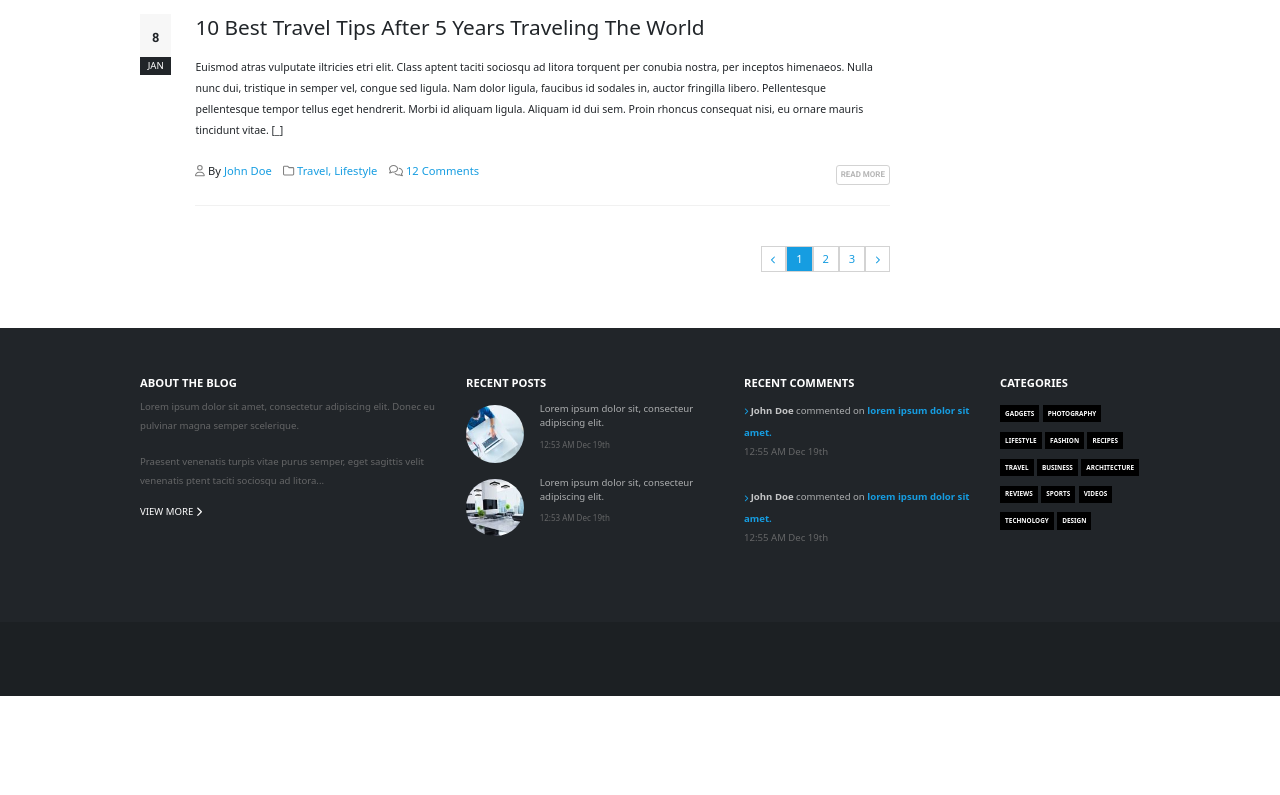
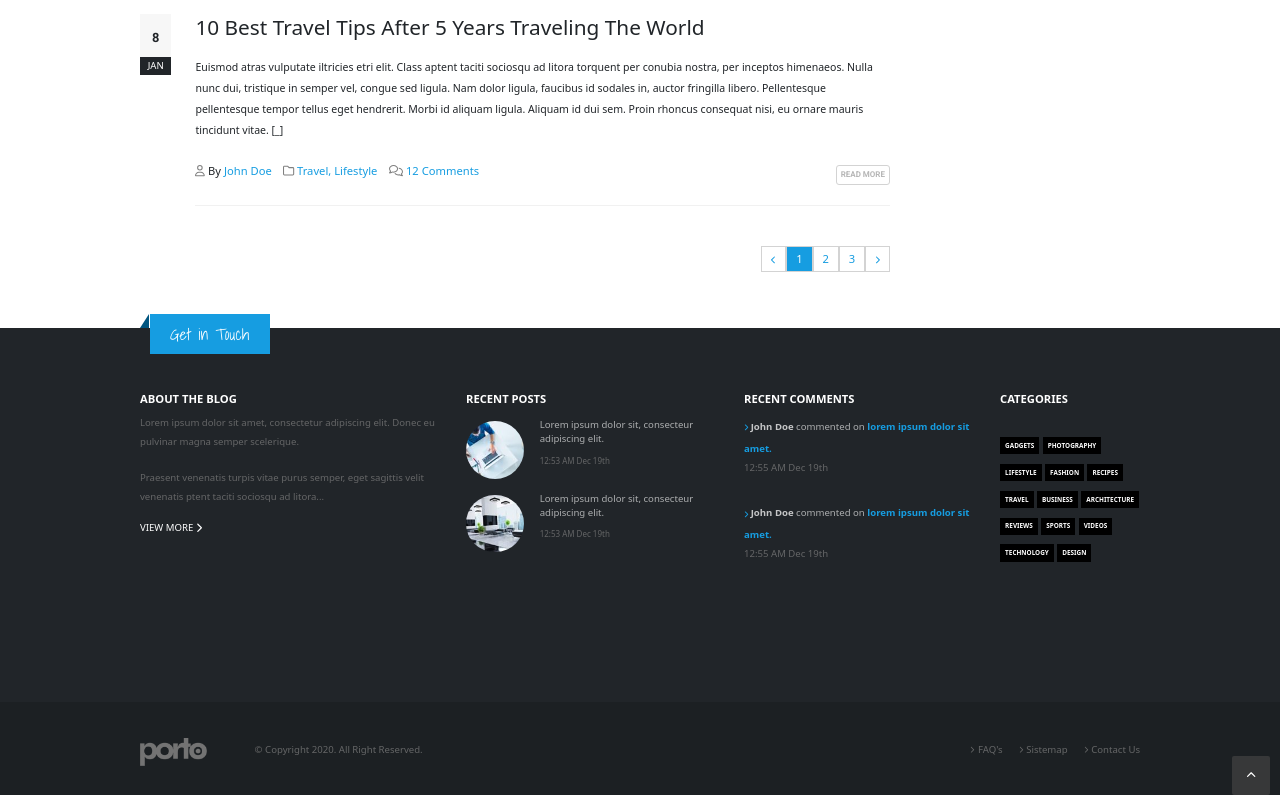
Before and after one commit to Luigi9411/proj-html-vuejs, a Vue app: page / in a window 1280 px wide. Shown: the part 4035-4830 px from the top of the page. Before the commit the page ends 4731 px from the top, so only its background shows below. Built offline with nearby package versions, Linux system fonts and the light colour scheme.

Commit message:
add-footer-bottom

```diff
--- a/src/components/FooterPage.vue
+++ b/src/components/FooterPage.vue
@@ -46,6 +46,27 @@
             </ul>
         </li>
      </ul>
+     <div class="footer-container">
+      <div class="footer-copyright">
+        <img class="img-fluid footer-logo" src="../../public/images/logo-footer.png" alt="error">
+        <p class="copyright">© Copyright 2020. All Right Reserved.</p>
+      </div>
+      <ul class="footer-bottom">
+        <li class="contact">
+          <font-awesome-icon class="icon-faq" icon="fa-solid fa-chevron-right" />
+          <div class="text-faq"> FAQ's</div>
+        </li>
+        <li class="contact">
+          <font-awesome-icon class="icon-faq" icon="fa-solid fa-chevron-right" />
+          <div class="text-faq"> Sistemap</div>
+        </li>
+        <li class="contact">
+          <font-awesome-icon class="icon-faq" icon="fa-solid fa-chevron-right" />
+          <div class="text-faq"> Contact Us</div>
+        </li>
+      </ul>
+     </div>
+     <font-awesome-icon class="chevron-top" icon="fa-solid fa-chevron-up" />
   </footer>
 </template>
 
@@ -94,13 +115,14 @@ export default {
 
 <style lang="scss" scoped>
     footer{
-
+        position: relative;
         min-width:90px;
         background: linear-gradient(to bottom,#212529 80%, #1C2023 20% 100%);
         ul{
-            padding: 3em 0;
+            padding: 4em 0;
             padding-bottom: 5em;
             width: 1000px;
+            height: 267px;
             margin: 0 auto;
             list-style: none;
             display: flex;
@@ -139,5 +161,55 @@ export default {
             }
 
         }
+       .footer-container{
+        width: 1000px;
+        height: 200px;
+        margin: 0 auto;
+        display: flex;
+        justify-content: space-between;
+        .footer-copyright{
+          display: flex;
+          gap: 3em;
+          .footer-logo{
+            width: 20;
+            height: 15%;
+            margin-top:8.9em;
+            filter: brightness(0.45);
+          }
+          .copyright{
+            color: #656667;
+            font-size: .6em;
+            width: 300px;
+            margin-top:15.5em ;
+          }
+        }
+        .footer-bottom{
+           justify-content: end;
+           height: 200px;
+          .contact{
+              font-size: .6em;
+              color: #656667;
+              display: flex;
+              margin-top: 8.75em;
+              .icon-faq{
+                padding-right: .5em;
+                font-size: .7em;
+                padding-top: .5em;
+              }
+            }
+        }
+       }
+       .chevron-top{
+           position: absolute;
+           color: white;
+           bottom: 0;
+           right: 0;
+           padding: 1.5em 1.5em;
+           margin: 0 1em;
+           background-color: #373839;
+           font-size: .6em;
+           border-radius: 2px;
+           cursor: pointer;
+       }
     }
 </style>
--- a/src/components/MainPage.vue
+++ b/src/components/MainPage.vue
@@ -30,6 +30,10 @@
             <li class="number-blue">3</li>
             <li><font-awesome-icon class="icons-two" icon="fa-solid fa-chevron-right" /></li>
            </ul>
+           <div class="touch">
+             <span class="triangle"></span>
+             <p class="final-title">Get in Touch</p>
+           </div>
          </div>
          <div class="col-3 min-photo">
           <h5 class="fw-bold">LATEST FROM TWITTER</h5>
@@ -161,11 +165,13 @@ export default {
 </script>
 
 <style lang="scss" scoped>
+@import url('https://fonts.googleapis.com/css2?family=Shadows+Into+Light&display=swap');
       .container6{
         width: 1000px;
         min-height: 100px;
         margin: 0 auto;
         .max-photo{
+          position: relative;
            padding: 0 0;
            .traveling{
             display: flex;
@@ -202,6 +208,29 @@ export default {
             .number-blue{
               color: #169de1;
             }
+           }
+           .touch{
+             position: absolute;
+             bottom: -2.66em;
+             z-index: 99;
+             .triangle{
+              position: absolute;
+              bottom: 2.664em;
+              width: 0;
+              height: 0;
+              border-style: solid;
+              border-width: 0 0 .9em .6em;
+              border-color: transparent transparent #005580 transparent;
+             }
+             .final-title{
+               font-family: 'Shadows Into Light', cursive;
+               background-color: #169de1;
+               width: 7.5em;
+               padding: .5em 0;
+               text-align: center;
+               color: white;
+               margin-left: .6em;
+             }
            }
         }
         .min-photo{
--- a/src/main.js
+++ b/src/main.js
@@ -4,7 +4,7 @@ import 'bootstrap'; // importazione del js di bootstrap
 
 import { library } from '@fortawesome/fontawesome-svg-core'; // libreria icone del progetto
 import {
-  faMagnifyingGlass, faChevronLeft, faChevronRight,
+  faMagnifyingGlass, faChevronLeft, faChevronRight, faChevronUp,
 } from '@fortawesome/free-solid-svg-icons';
 import { faUser, faFolder, faComments } from '@fortawesome/free-regular-svg-icons';
 import { faTwitter } from '@fortawesome/free-brands-svg-icons';
@@ -12,7 +12,7 @@ import { FontAwesomeIcon } from '@fortawesome/vue-fontawesome';
 
 import App from './App.vue';
 // eslint-disable-next-line
-library.add(faMagnifyingGlass, faChevronLeft, faChevronRight, faUser, faFolder, faComments, faTwitter );
+library.add(faMagnifyingGlass, faChevronLeft, faChevronRight, faUser, faFolder, faComments, faTwitter, faChevronUp );
 Vue.component('FontAwesomeIcon', FontAwesomeIcon); // registrazione globale del componente FontAwesomeIcon per renderlo usabile in qualsiasi parte del codice senza ulteriore importazione
 
 Vue.config.productionTip = false;
```
